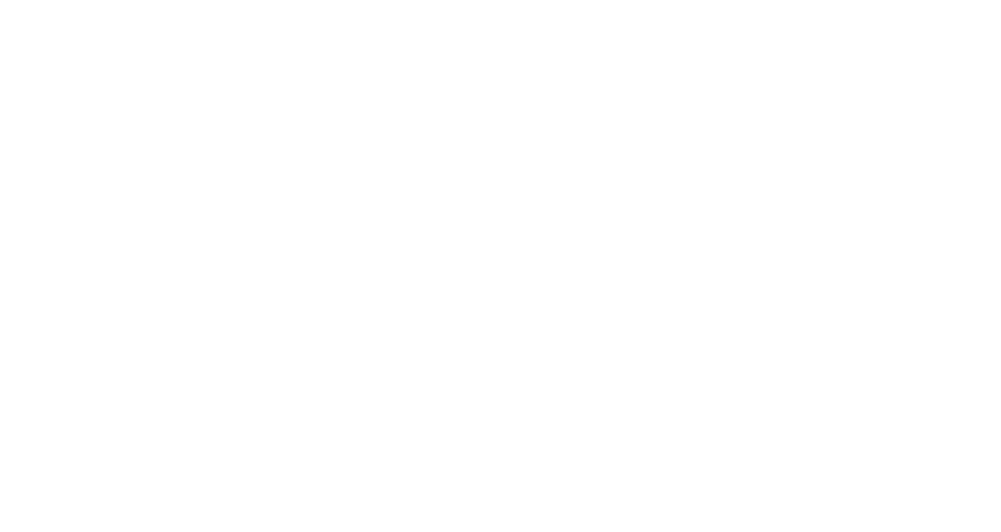
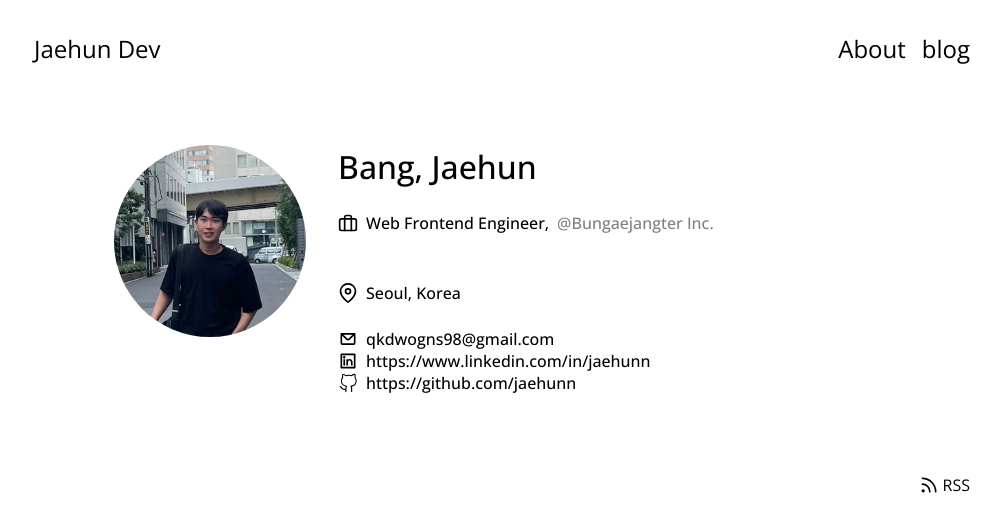
Before and after one commit to jaehunn/jaehun-blog, a Next.js app: page / in a window 1280 px wide. Shown: the top 532 px of the page, without its empty margins (138-1139 px from the left). Built offline with nearby package versions, Linux system fonts and the light colour scheme.

Commit message:
About Page...

```diff
--- a/package.json
+++ b/package.json
@@ -19,6 +19,7 @@
     ]
   },
   "dependencies": {
+    "@react-icons/all-files": "^4.1.0",
     "next": "13.5.3",
     "react": "18.2.0",
     "react-dom": "18.2.0"
--- /dev/null
+++ b/src/app/blog/page.tsx
@@ -0,0 +1,3 @@
+export default function Blog() {
+  return <div>Blog</div>;
+}
--- /dev/null
+++ b/src/app/layout.module.scss
@@ -0,0 +1,68 @@
+.content-container {
+    display: flex;
+    flex-direction: column;
+    align-items:  center;
+}
+
+.content-wrapper {
+    max-width: 1000px;
+    width: 100%;
+    padding: 2rem;
+}
+
+.header {
+    display: flex;
+    align-items: center;
+    justify-content: space-between;
+
+    // minimum gap
+    gap: 1rem;
+
+    font-size: 1.5rem;
+    font-weight: 400;
+}
+
+.header-nav {
+    ul {
+        display: flex;
+        align-items: center;
+
+        gap: 1rem;
+
+        li:hover {
+            color: tomato;
+        }
+    }
+}
+
+.footer {
+    display: flex;
+    align-items: center;
+    justify-content: flex-end;
+
+    // minimum gap
+    gap: 1rem;
+
+    font-size: 1rem;
+    font-weight: 400;
+}
+
+.footer-nav {
+    ul {
+        display: flex;
+        align-items: center;
+        gap: 1rem;
+
+        li {
+            a {
+                display: flex;
+                align-items: center;
+                gap: 0.2rem;
+            }
+
+            &:hover {
+                color: tomato;
+            }
+        }
+    }
+}
--- a/src/app/layout.tsx
+++ b/src/app/layout.tsx
@@ -1,7 +1,12 @@
 import './globals.css';
 
 import type { Metadata } from 'next';
+import Link from 'next/link';
+import { FiRss as RssIcon } from '@react-icons/all-files/fi/FiRss';
 import { PropsWithChildren } from 'react';
+
+import styles from './layout.module.scss';
+import ROUTES from '@/constants/routes';
 import { OpenSans } from '@/fonts';
 
 export const metadata: Metadata = {
@@ -13,7 +18,42 @@
   return (
     <html lang="en" className={OpenSans.variable}>
       <body>
-        <main>{children}</main>
+        <main className={styles['content-container']}>
+          <div className={styles['content-wrapper']}>
+            <header className={styles['header']}>
+              <div>
+                <Link href={'/'}>Jaehun Dev</Link>
+              </div>
+
+              <nav className={styles['header-nav']}>
+                <ul>
+                  {Object.values(ROUTES).map(({ PATH, NAME }) => {
+                    return (
+                      <li key={PATH}>
+                        <Link href={PATH}>{NAME}</Link>
+                      </li>
+                    );
+                  })}
+                </ul>
+              </nav>
+            </header>
+
+            <article>{children}</article>
+
+            <footer className={styles['footer']}>
+              <nav className={styles['footer-nav']}>
+                <ul>
+                  <li>
+                    <Link href={'/rss.xml'}>
+                      <RssIcon size={20} />
+                      RSS
+                    </Link>
+                  </li>
+                </ul>
+              </nav>
+            </footer>
+          </div>
+        </main>
       </body>
     </html>
   );
--- /dev/null
+++ b/src/app/page.module.scss
@@ -0,0 +1,102 @@
+.wrapper {
+    display: flex;
+    gap: 2rem;
+    padding: 5rem;
+
+    @media (max-width: 768px) {
+        flex-direction: column;
+        align-items: center;
+        padding: 2rem;
+    }
+}
+
+.image {
+    width: 12rem;
+    height: 12rem;
+    border-radius: 50%;
+    overflow: hidden;
+
+    img {
+        width: 100%;
+        height: 100%;
+        object-fit: cover;
+    }
+}
+
+.profile {
+    display: flex;
+    flex-direction: column;
+    gap: 1.5rem;
+
+    font-size: 1rem;
+    font-weight: 500;
+
+    .name {
+        font-size: 2rem;
+        font-weight: 500;
+        word-break: keep-all;
+        white-space: nowrap;
+
+        @media (max-width: 320px) {
+            text-align: center;
+        }
+    }
+
+    .position {
+        display: flex;
+        align-items: center;
+        gap: 0.5rem;
+
+        @media (max-width: 320px) {
+            flex-direction: column;
+        }
+
+        .position-company {
+            font-size: 1rem;
+            color: gray
+        }
+    }
+
+    .description {
+        font-size: 1rem;
+        font-weight: 400;
+    }
+
+    .location {
+        display: flex;
+        align-items: center;
+        gap: 0.5rem;
+    }
+
+    .contacts {
+        .gmail {
+            display: flex;
+            align-items: center;
+            gap: 0.5rem;
+        }
+
+        .linked-in {
+            display: flex;
+            align-items: center;
+            gap: 0.5rem;
+
+            &:hover {
+                color: tomato;
+            }
+        }
+
+        .github {
+            display: flex;
+            align-items: center;
+            gap: 0.5rem;
+
+            &:hover {
+                color: tomato;
+            }
+        }
+    }
+}
+
+.icon-wrapper {
+    vertical-align: center;
+}
--- a/src/app/page.tsx
+++ b/src/app/page.tsx
@@ -1,13 +1,69 @@
+import Image from 'next/image';
+import { FiBriefcase as PositionIcon } from '@react-icons/all-files/fi/FiBriefcase';
+import { FiMapPin as LocationIcon } from '@react-icons/all-files/fi/FiMapPin';
+import { CgMail as GmailIcon } from '@react-icons/all-files/cg/CgMail';
+import { RiLinkedinBoxLine as LinkedInIcon } from '@react-icons/all-files/ri/RiLinkedinBoxLine';
+import { VscGithubAlt as GithubIcon } from '@react-icons/all-files/vsc/VscGithubAlt';
+
+import profileImage from '@/images/profile.png';
+import PROFILE from '@/constants/profile';
+import styles from './page.module.scss';
+
 type Props = {
   // ...
 };
 
-const getContent = async () => {
-  // ...
-};
+export default function AboutPage({}: Props) {
+  return (
+    <div className={styles.wrapper}>
+      <div className={styles['image']}>
+        <Image src={profileImage} alt={''} />
+      </div>
 
-export default function HomePage({}: Props) {
-  const content = getContent();
+      <div className={styles['profile']}>
+        <div className={styles['name']}>
+          {PROFILE.LAST_NAME}, {PROFILE.FIRST_NAME}
+        </div>
 
-  return <div>{}</div>;
+        {PROFILE.POSITION.NAME && (
+          <div className={styles['position']}>
+            <PositionIcon size="20" />
+            {PROFILE.POSITION.NAME}, <span className={styles['position-company']}>{PROFILE.POSITION.COMPANY}</span>
+          </div>
+        )}
+
+        <div className={styles['description']}>{PROFILE.DESCRIPTION}</div>
+
+        <div className={styles['location']}>
+          <LocationIcon size="20" />
+
+          {PROFILE.LOCATION.NAME}
+        </div>
+
+        <div className={styles['contacts']}>
+          <div className={styles['gmail']}>
+            <GmailIcon size="20" />
+
+            {PROFILE.CONTANCTS.GMAIL.URL}
+          </div>
+
+          <div className={styles['linked-in']}>
+            <LinkedInIcon size="20" />
+
+            <a href={PROFILE.CONTANCTS.LINKED_IN.URL} target="_blank" rel="noreferrer noopener">
+              {PROFILE.CONTANCTS.LINKED_IN.URL}
+            </a>
+          </div>
+
+          <div className={styles['github']}>
+            <GithubIcon size="20" />
+
+            <a href={PROFILE.CONTANCTS.GITHUB.URL} target="_blank" rel="noreferrer noopener">
+              {PROFILE.CONTANCTS.GITHUB.URL}
+            </a>
+          </div>
+        </div>
+      </div>
+    </div>
+  );
 }
--- /dev/null
+++ b/src/constants/profile.ts
@@ -0,0 +1,34 @@
+const PROFILE = {
+  FIRST_NAME: 'Jaehun',
+  LAST_NAME: 'Bang',
+  POSITION: {
+    NAME: 'Web Frontend Engineer',
+    COMPANY: '@Bungaejangter Inc.',
+  },
+  DESCRIPTION: '',
+  IMAGE: {
+    SRC: '../images/profile.png',
+    ALT: '',
+  },
+  LOCATION: {
+    NAME: 'Seoul, Korea',
+  },
+  TAGS: [
+    {
+      name: 'Web Frontend',
+    },
+  ],
+  CONTANCTS: {
+    GMAIL: {
+      URL: 'qkdwogns98@gmail.com',
+    },
+    LINKED_IN: {
+      URL: 'https://www.linkedin.com/in/jaehunn',
+    },
+    GITHUB: {
+      URL: 'https://github.com/jaehunn',
+    },
+  },
+} as const;
+
+export default PROFILE;
--- /dev/null
+++ b/src/constants/routes.ts
@@ -0,0 +1,12 @@
+const ROUTES = {
+  ABOUT: {
+    PATH: '/',
+    NAME: 'About',
+  },
+  BLOG: {
+    PATH: '/blog',
+    NAME: 'blog',
+  },
+} as const;
+
+export default ROUTES;
```
Also changed, not shown: src/images/profile.png (added), src/styles/color.ts (added), 1 other file (tests, documents, lock files or other folders).
